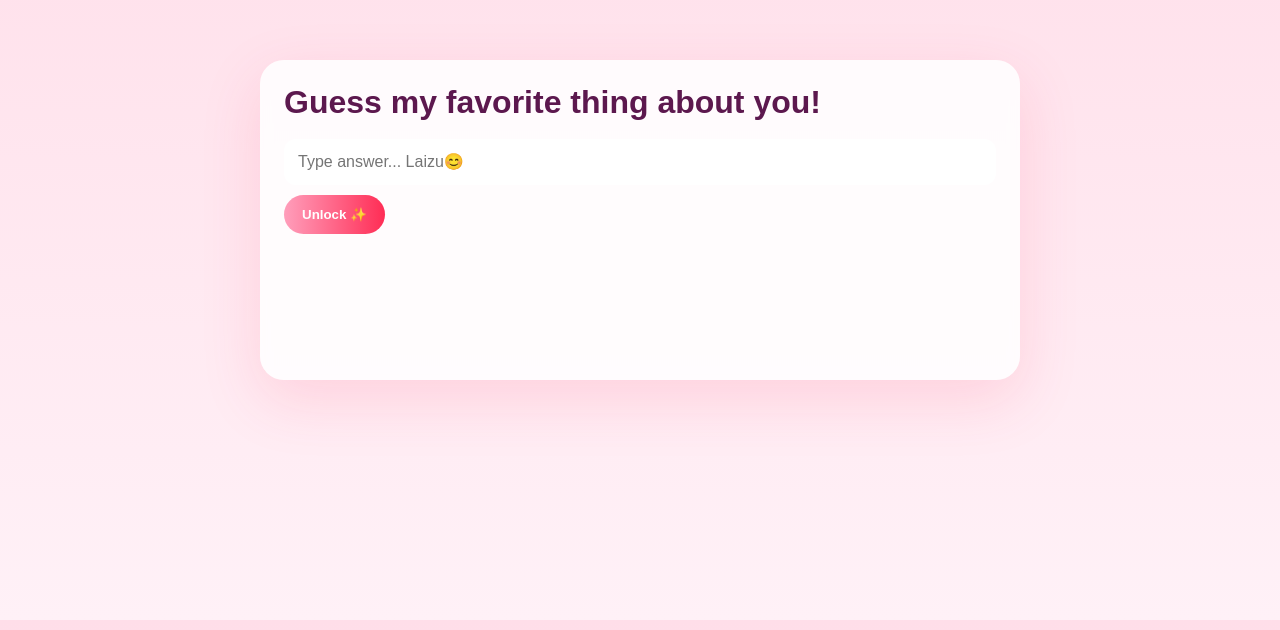
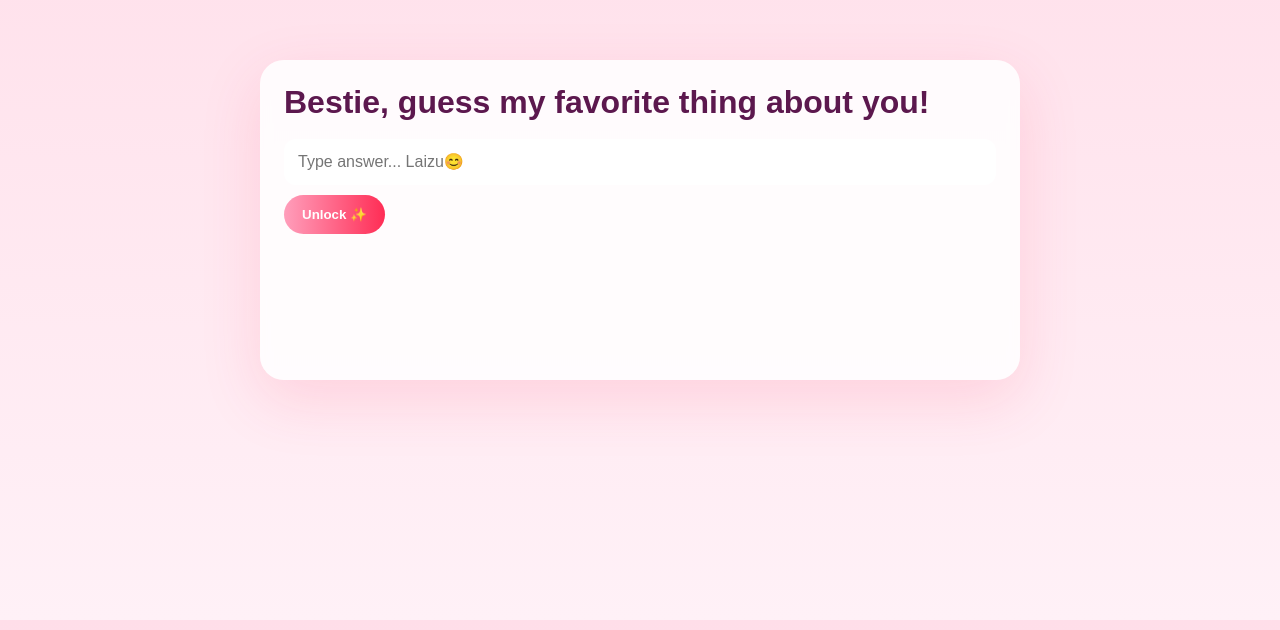
Before and after one commit to rubeldas41/bithday-kobe, a plain HTML site: page index.html in a window 1280 px wide. Shown: the part 180-810 px from the top of the page. Drawn offline with Linux system fonts and the light colour scheme.

Commit message:
update index.html with new changes

```diff
--- a/index.html
+++ b/index.html
@@ -37,7 +37,7 @@ canvas#confetti, canvas#fireworks{position:fixed; inset:0; width:100%; height:10
 <body>
 <div class="screen" id="entry">
   <div class="card">
-    <h1>Guess my favorite thing about you!</h1>
+    <h1>Bestie, guess my favorite thing about you!</h1>
     <input id="answer" type="text" placeholder="Type answer... Laizu😊" />
     <button class="btn" id="unlockBtn">Unlock ✨</button>
     <p id="entryMsg" style="min-height:1.5em;margin-top:10px;"></p>
```
